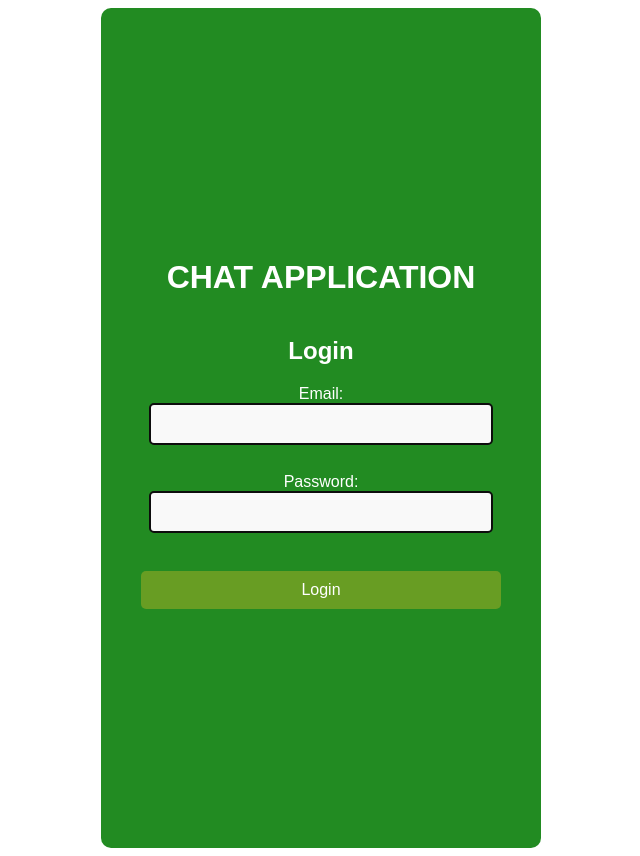
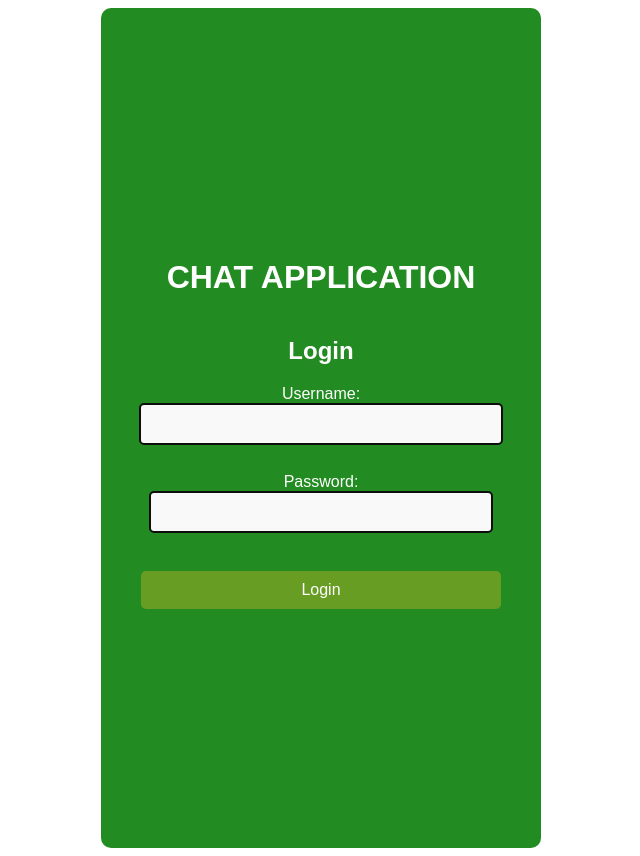
Before and after one commit to Ryotankobu/Software-Frameworks-Assignment-Phase-1, an Angular app: page / in a window 1280 px wide. Shown: the whole page, without its empty margins (319-959 px from the left). Built offline with nearby package versions, Linux system fonts and the light colour scheme.

Commit message:
readme done

```diff
--- a/src/app/login/login.component.css
+++ b/src/app/login/login.component.css
@@ -17,7 +17,7 @@
 
 /* Input field styling */
 input[type="text"],
-input[type="email"],
+input[type="username"],
 input[type="password"],
 select {
     width: calc(90% - 20px);
--- a/src/app/login/login.component.html
+++ b/src/app/login/login.component.html
@@ -3,8 +3,8 @@
 
     <h2>Login</h2>
     <form (ngSubmit)="onSubmit()">
-        <label for="username">Email:</label>
-        <input type="email" id="email" [(ngModel)]="email" name="email" required>
+        <label for="username">Username:</label>
+        <input type="username" id="username" [(ngModel)]="username" name="username" required>
         <br>
         <label for="password">Password:</label>
         <input type="password" id="password" [(ngModel)]="password" name="password" required>
--- a/src/app/login/login.component.ts
+++ b/src/app/login/login.component.ts
@@ -3,6 +3,7 @@ import { FormsModule } from '@angular/forms';
 import { NgIf } from '@angular/common';
 import { Router } from '@angular/router';
 import { HttpClient, HttpHeaders } from '@angular/common/http';
+// import { addIcons } from "ionicons";
 
 const httpOptions = {
   headers: new HttpHeaders({ 'Content-Type': 'application/json' }),
@@ -17,13 +18,13 @@ const BACKEND_URL = 'http://localhost:3000';
   styleUrl: './login.component.css',
 })
 export class LoginComponent {
-  email: string = '';
+  username: string = '';
   password: string = '';
   errorMessage: string = '';
   constructor(private router: Router, private httpClient: HttpClient) {}
 
 onSubmit() {
-  let user = { email: this.email, password: this.password };
+  let user = { username: this.username, password: this.password };
   this.httpClient
     .post(BACKEND_URL + '/api/auth', user, httpOptions)
     .subscribe((data: any) => {
```
Also changed, not shown: 2 other files (tests, documents, lock files or other folders).
